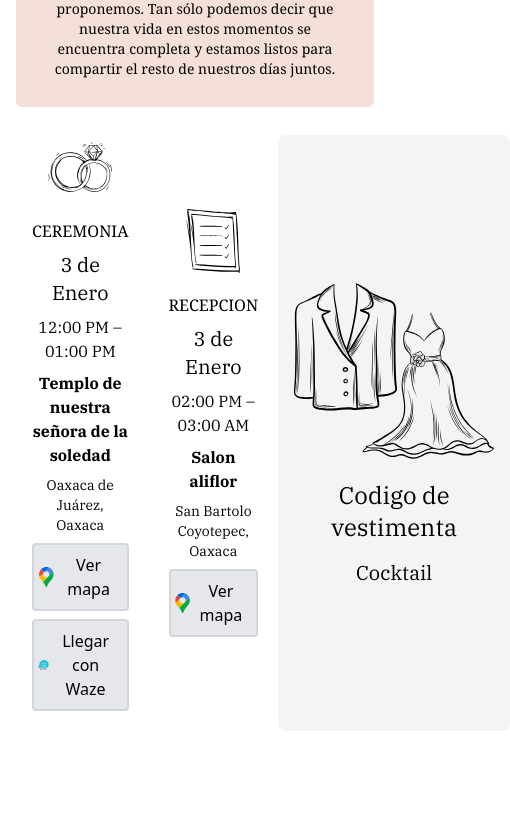
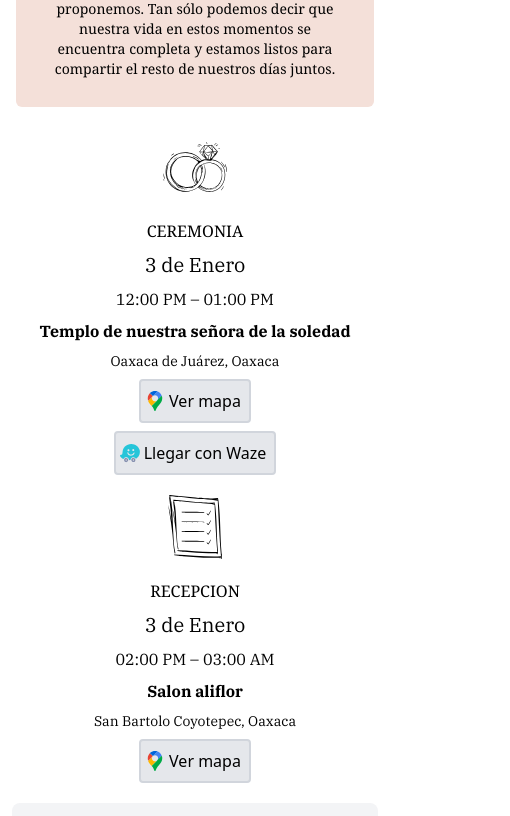
Before and after one commit to lutgaru/MaryYNefta, an Astro site: page / in a window 390 px wide. Shown: the part 1609-2425 px from the top of the page, 510 px wide, since content can reach past the window. Before the commit the page ends 2352 px from the top, so only its background shows below. Built offline with nearby package versions, Linux system fonts and the light colour scheme; Astro itself is replaced by a stand-in of ours; no server answers.

Commit message:
fix responsive section 3

```diff
--- a/src/components/Section3.astro
+++ b/src/components/Section3.astro
@@ -6,7 +6,7 @@ import Letters from "../assets/letters.svg";
 import Suits from "../assets/suits.svg";
 ---
 
-<div class="flex justify-around p-3">
+<div class="flex md:flex-row flex-col justify-around p-3">
     <div class="p-4 items-center text-center justify-center flex-col flex">
         <Rings width={64} height={64} class:list={"animate-bounce"} />
         <h2 class="font-serif font-extralight p-1">CEREMONIA</h2>
```
